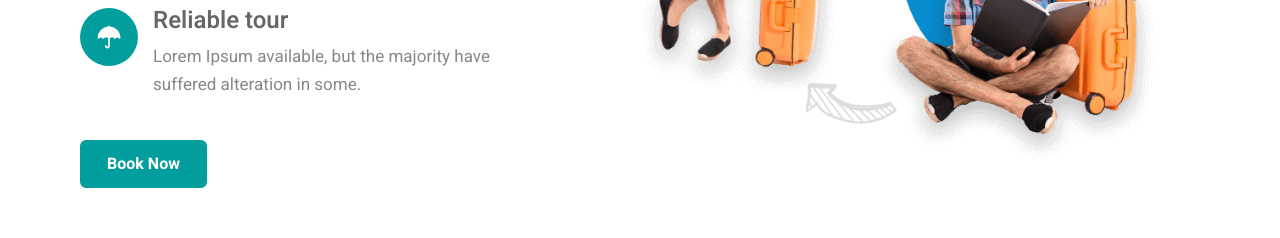
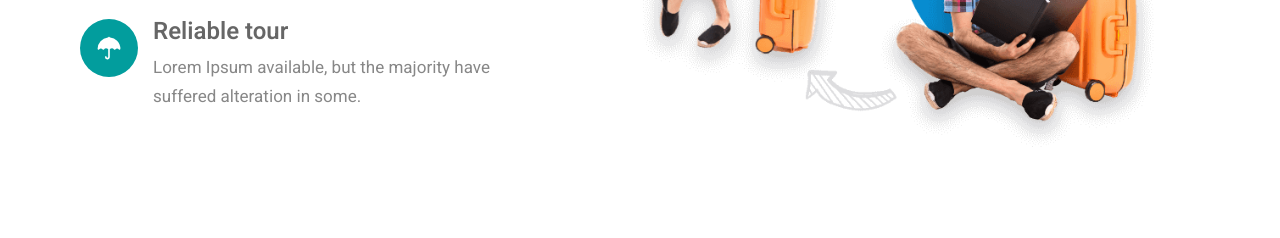
Before and after one commit to slksra/Travel, a plain HTML site: page index.html in a window 1280 px wide. Shown: the part 3074-3312 px from the top of the page. Drawn offline with nearby package versions, Linux system fonts and the light colour scheme; a web font is replaced by a local one.

Commit message:
Update index.html

```diff
--- a/index.html
+++ b/index.html
@@ -492,8 +492,6 @@
 
             </ul>
 
-            <button class="btn btn-primary" onclick="openForm()">Book Now</button>
-
           </div>
 
           <figure class="about-banner">
```
